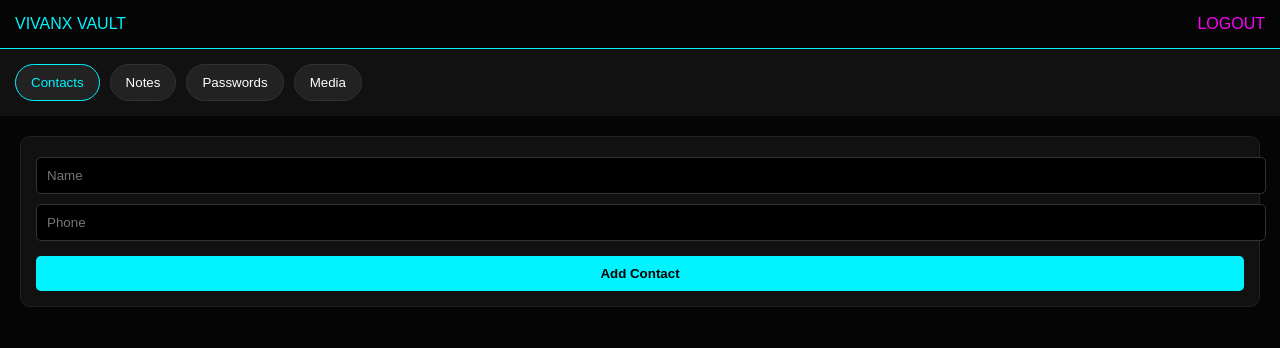
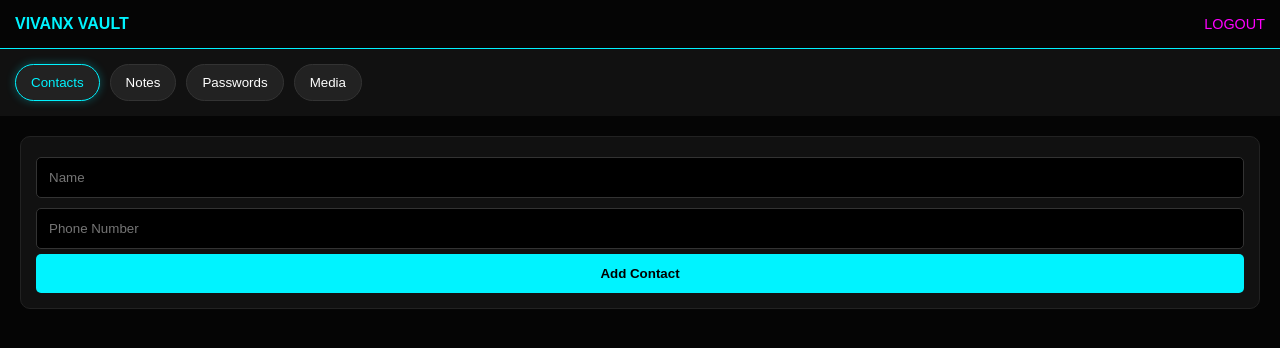
Before and after one commit to vivan0788/VivanX-Vault, a Flask app: template templates/dashboard.html in a window 1280 px wide. Shown: the top 348 px of the page. Run offline with Flask 3, Linux system fonts and the light colour scheme; the template is opened without the code that fills it, so the values that code supplies are empty; some libraries are stand-ins or nearby versions.

Commit message:
Enhance dashboard styling and functionality

```diff
--- a/templates/dashboard.html
+++ b/templates/dashboard.html
@@ -7,34 +7,37 @@
     <style>
         :root { --c: #00f3ff; --p: #ff00ff; --b: #050505; }
         body { background: var(--b); color: #fff; font-family: sans-serif; margin: 0; }
-        .nav { padding: 15px; border-bottom: 1px solid var(--c); display: flex; justify-content: space-between; }
+        .nav { padding: 15px; border-bottom: 1px solid var(--c); display: flex; justify-content: space-between; align-items: center; }
         .tabs { display: flex; overflow-x: auto; gap: 10px; padding: 15px; background: #111; }
-        .tab-btn { background: #222; border: 1px solid #333; color: #fff; padding: 10px 15px; border-radius: 20px; white-space: nowrap; }
-        .tab-btn.active { border-color: var(--c); color: var(--c); }
+        .tab-btn { background: #222; border: 1px solid #333; color: #fff; padding: 10px 15px; border-radius: 20px; white-space: nowrap; cursor: pointer; }
+        .tab-btn.active { border-color: var(--c); color: var(--c); box-shadow: 0 0 10px rgba(0,243,255,0.3); }
         .section { display: none; padding: 20px; }
         .section.active { display: block; }
         .box { background: #111; padding: 15px; border-radius: 10px; border: 1px solid #222; margin-bottom: 15px; }
-        input, textarea { width: 100%; padding: 10px; margin: 5px 0; background: #000; border: 1px solid #333; color: #fff; border-radius: 5px; }
-        .btn { width: 100%; padding: 10px; background: var(--c); border: none; font-weight: bold; border-radius: 5px; margin-top: 10px; }
-        .card { background: #1a1a1a; padding: 12px; border-radius: 8px; margin-bottom: 8px; border-left: 3px solid var(--c); }
-        .media-grid { display: grid; grid-template-columns: 1fr 1fr; gap: 10px; }
-        .m-item img, .m-item video { width: 100%; border-radius: 5px; border: 1px solid #333; }
+        input, textarea { width: 100%; padding: 12px; margin: 5px 0; background: #000; border: 1px solid #333; color: #fff; border-radius: 5px; box-sizing: border-box; }
+        .btn { width: 100%; padding: 12px; background: var(--c); border: none; font-weight: bold; border-radius: 5px; cursor: pointer; }
+        .card { background: #1a1a1a; padding: 15px; border-radius: 8px; margin-bottom: 10px; border-left: 3px solid var(--c); }
+        .media-grid { display: grid; grid-template-columns: repeat(2, 1fr); gap: 10px; margin-top: 15px; }
+        .m-item img, .m-item video { width: 100%; border-radius: 8px; border: 1px solid #333; object-fit: cover; aspect-ratio: 1/1; }
     </style>
 </head>
 <body>
-    <div class="nav"><span style="color:var(--c)">VIVANX VAULT</span> <a href="/logout" style="color:var(--p);text-decoration:none">LOGOUT</a></div>
+    <div class="nav">
+        <span style="color:var(--c); font-weight: bold;">VIVANX VAULT</span>
+        <a href="/logout" style="color:var(--p); text-decoration: none; font-size: 0.9em;">LOGOUT</a>
+    </div>
 
     <div class="tabs">
-        <button class="tab-btn active" onclick="tab('contacts')">Contacts</button>
-        <button class="tab-btn" onclick="tab('notes')">Notes</button>
-        <button class="tab-btn" onclick="tab('pass')">Passwords</button>
-        <button class="tab-btn" onclick="tab('media')">Media</button>
+        <button class="tab-btn active" onclick="tab(event, 'contacts')">Contacts</button>
+        <button class="tab-btn" onclick="tab(event, 'notes')">Notes</button>
+        <button class="tab-btn" onclick="tab(event, 'pass')">Passwords</button>
+        <button class="tab-btn" onclick="tab(event, 'media')">Media</button>
     </div>
 
     <div id="contacts" class="section active">
         <form class="box" action="/add_contact" method="POST">
             <input name="name" placeholder="Name" required>
-            <input name="phone" placeholder="Phone" required>
+            <input name="phone" placeholder="Phone Number" required>
             <button class="btn">Add Contact</button>
         </form>
         {% for c in vault.contacts %}<div class="card"><b>{{c.name}}</b><br>{{c.phone}}</div>{% endfor %}
@@ -42,8 +45,8 @@
 
     <div id="notes" class="section">
         <form class="box" action="/add_note" method="POST">
-            <input name="title" placeholder="Title" required>
-            <textarea name="content" placeholder="Note content..."></textarea>
+            <input name="title" placeholder="Note Title" required>
+            <textarea name="content" placeholder="Type your note here..." rows="4"></textarea>
             <button class="btn">Save Note</button>
         </form>
         {% for n in vault.notes %}<div class="card"><b>{{n.title}}</b><br>{{n.content}}</div>{% endfor %}
@@ -51,31 +54,34 @@
 
     <div id="pass" class="section">
         <form class="box" action="/add_password" method="POST">
-            <input name="site" placeholder="Site Name" required>
+            <input name="site" placeholder="Website/App Name" required>
             <input name="acc_pass" type="password" placeholder="Password" required>
-            <button class="btn">Save Login</button>
+            <button class="btn">Secure Save</button>
         </form>
-        {% for p in vault.passwords %}<div class="card"><b>{{p.site}}</b><br>**** (Saved)</div>{% endfor %}
+        {% for p in vault.passwords %}<div class="card"><b>{{p.site}}</b><br><span style="color:#666">•••••••• (Hidden)</span></div>{% endfor %}
     </div>
 
     <div id="media" class="section">
         <form class="box" action="/upload_media" method="POST" enctype="multipart/form-data">
             <input type="file" name="file" required>
-            <button class="btn" style="background:var(--p);color:#fff">Upload to Cloud</button>
+            <button class="btn" style="background:var(--p); color:#fff">Upload to Cloud</button>
         </form>
         <div class="media-grid">
             {% for img in vault.media.images %}<div class="m-item"><img src="{{img.url}}"></div>{% endfor %}
             {% for vid in vault.media.videos %}<div class="m-item"><video src="{{vid.url}}" controls></video></div>{% endfor %}
-            {% for aud in vault.media.audio %}<div class="m-item"><audio src="{{aud.url}}" controls style="width:100%"></audio></div>{% endfor %}
+            {% for aud in vault.media.audio %}<div class="m-item" style="grid-column: span 2;"><audio src="{{aud.url}}" controls style="width:100%"></audio></div>{% endfor %}
         </div>
     </div>
 
     <script>
-        function tab(t) {
-            document.querySelectorAll('.section').forEach(s => s.classList.remove('active'));
-            document.querySelectorAll('.tab-btn').forEach(b => b.classList.remove('active'));
-            document.getElementById(t).classList.add('active');
-            event.currentTarget.classList.add('active');
+        function tab(evt, sectionName) {
+            var i, section, tablinks;
+            section = document.getElementsByClassName("section");
+            for (i = 0; i < section.length; i++) { section[i].style.display = "none"; }
+            tablinks = document.getElementsByClassName("tab-btn");
+            for (i = 0; i < tablinks.length; i++) { tablinks[i].className = tablinks[i].className.replace(" active", ""); }
+            document.getElementById(sectionName).style.display = "block";
+            evt.currentTarget.className += " active";
         }
     </script>
 </body>
```
